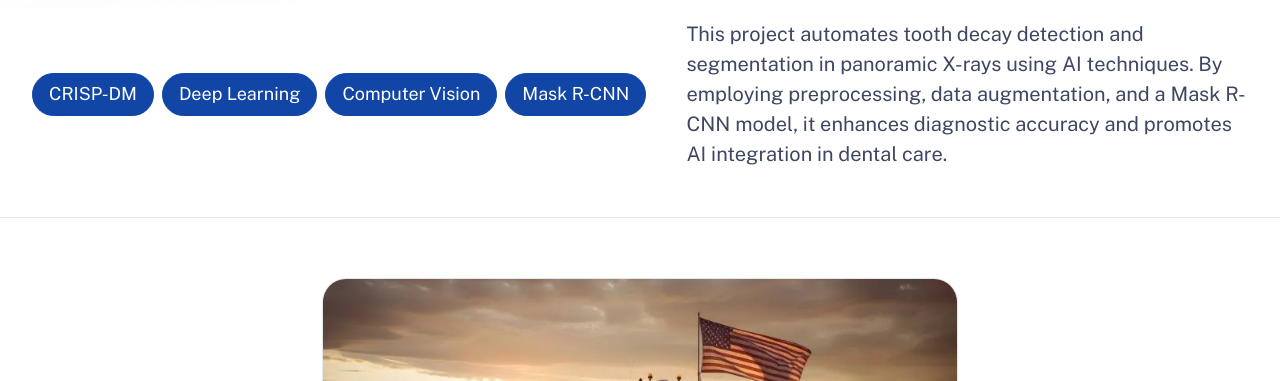
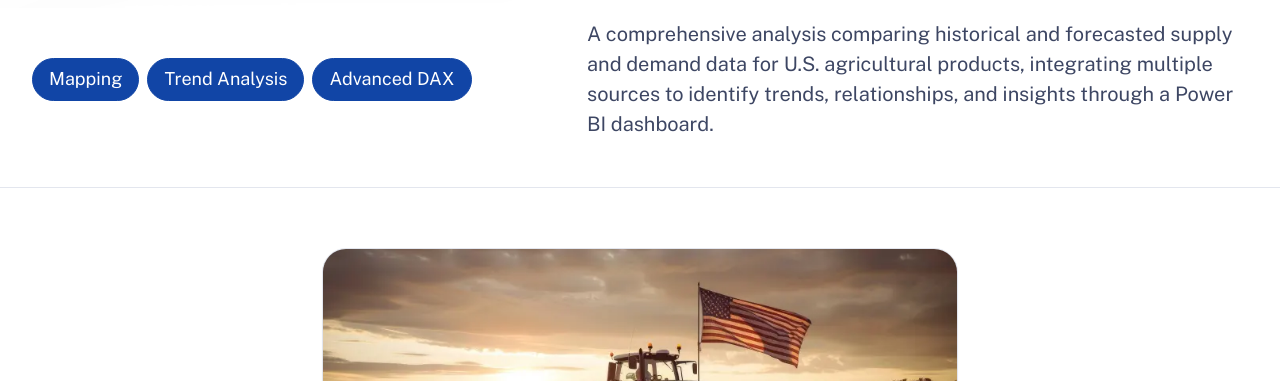
Before and after one commit to djazirifarouk/Portfolio, an Astro site: page /work/snd_usa in a window 1280 px wide. Shown: the part 419-800 px from the top of the page. Built offline with nearby package versions, Linux system fonts and the light colour scheme; Astro itself is replaced by a stand-in of ours.

Commit message:
Fixed SND USA

```diff
--- a/src/content/work/snd_usa.md
+++ b/src/content/work/snd_usa.md
@@ -4,12 +4,11 @@ publishDate: 2023-10-01 00:00:00
 img: /assets/snd_usa/snd_usa_cover.jpg
 img_alt: Supply and Demand Outlook Project
 description: |
-  This project automates tooth decay detection and segmentation in panoramic X-rays using AI techniques. By employing preprocessing, data augmentation, and a Mask R-CNN model, it enhances diagnostic accuracy and promotes AI integration in dental care.
+  A comprehensive analysis comparing historical and forecasted supply and demand data for U.S. agricultural products, integrating multiple sources to identify trends, relationships, and insights through a Power BI dashboard.
 tags:
-  - CRISP-DM
-  - Deep Learning
-  - Computer Vision
-  - Mask R-CNN
+  - Mapping
+  - Trend Analysis
+  - Advanced DAX
 ---
 
 ## Supply and Demand Analysis of USA
```
